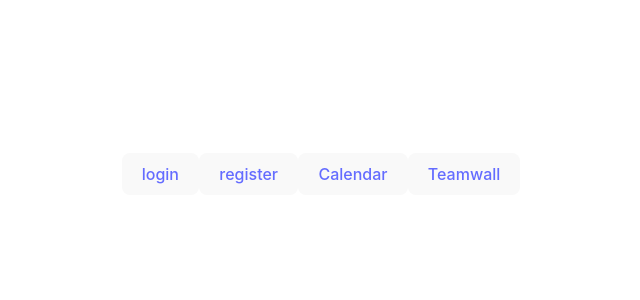
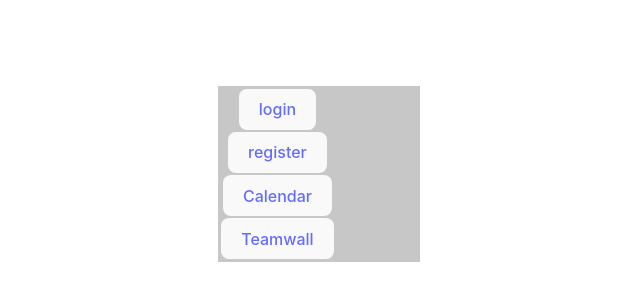
Before and after one commit to leongroth/Grouper, a React (Vite) app: page / in a window 1280 px wide. Shown: the part 226-526 px from the top of the page, without its empty margins (319-959 px from the left). Built offline with nearby package versions, Linux system fonts and the light colour scheme.

Commit message:
Update App.jsx

```diff
--- a/src/App.jsx
+++ b/src/App.jsx
@@ -6,22 +6,44 @@ function App() {
   return (
     <>
       <div>
+      <table>
+        <th style={navbarStyle}>
+          <tr>
             <button>
                 <a href={'/login'}>login</a>
             </button>
+          </tr>
+          <tr>
             <button>
                 <a href={'/signup'}>register</a>
             </button>
+          </tr>
+          <tr>
             <button>
                 <a href="/Calendar">Calendar</a>
             </button>
+          </tr>
+          <tr>
             <button>
                 <a href="/Teamwall">Teamwall</a>
             </button>
+          </tr>
+        </th>
+        <th>
           <Outlet/>
+        </th>
+      </table>
+
+
+
       </div>
     </>
   )
 }
 
+const navbarStyle = {
+  width: "200px",
+  background: "#C7C7C7"
+}
+
 export default App
```
Lines whose indentation alone changed are shown as unchanged.
